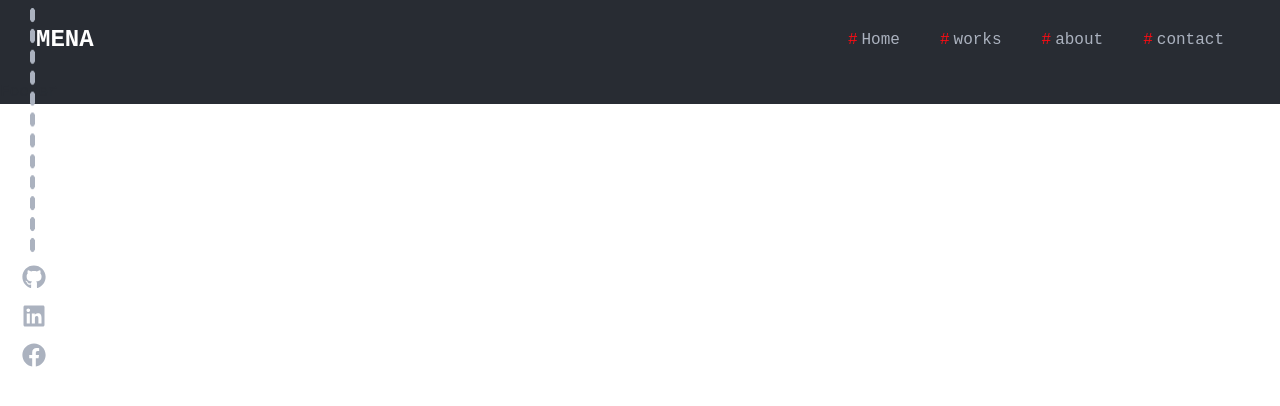
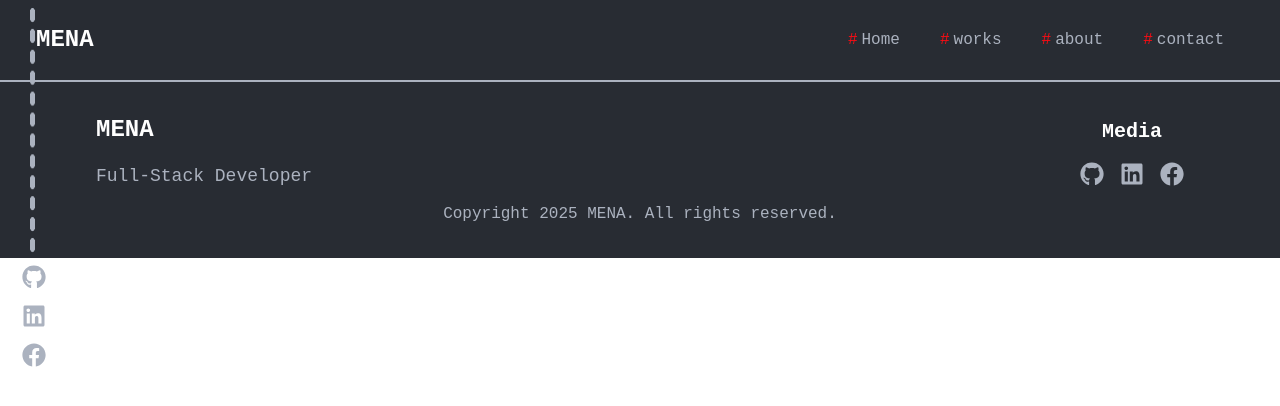
Before and after one commit to menaehab/my-portfolio, a React (Create React App) app: page /project in a window 1280 px wide. Shown: the top 406 px of the page. Built offline with nearby package versions, Linux system fonts and the light colour scheme.

Commit message:
Setup footer section

```diff
--- a/src/components/Footer.js
+++ b/src/components/Footer.js
@@ -1,7 +1,50 @@
 import React from "react";
+import { FaFacebook, FaGithub, FaLinkedin } from "react-icons/fa";
 
 function Footer() {
-  return <div className="text-dark">Footer</div>;
+  return (
+    <div className="border-t-2 border-secondary">
+      <div className="container mx-auto px-10 md:px-24 py-8">
+        <div className="flex justify-between items-center">
+          <div className="">
+            <h3 className="text-2xl text-white font-bold mb-4">MENA</h3>
+            <p className="text-secondary text-lg">Full-Stack Developer</p>
+          </div>
+          <div className="">
+            <h3 className="text-white font-bold text-center mb-4 text-xl">
+              Media
+            </h3>
+            <div className="text-secondary flex justify-center gap-4 text-2xl ">
+              <a
+                href="https://github.com/menaehab"
+                target="_blank"
+                rel="noopener noreferrer"
+              >
+                <FaGithub />
+              </a>
+              <a
+                href="https://www.linkedin.com/in/mena-ehab-262a4b290/"
+                target="_blank"
+                rel="noopener noreferrer"
+              >
+                <FaLinkedin />
+              </a>
+              <a
+                href="https://www.facebook.com/mena.ehab.9026/"
+                target="_blank"
+                rel="noopener noreferrer"
+              >
+                <FaFacebook />
+              </a>
+            </div>
+          </div>
+        </div>
+        <div className="text-center mt-3 text-secondary">
+          Copyright 2025 MENA. All rights reserved.
+        </div>
+      </div>
+    </div>
+  );
 }
 
 export default Footer;
--- a/src/components/Navbar.js
+++ b/src/components/Navbar.js
@@ -1,6 +1,7 @@
 import React, { useState } from "react";
 import { AiOutlineClose, AiOutlineMenu } from "react-icons/ai";
 import { FaGithub, FaLinkedin, FaFacebook } from "react-icons/fa";
+import { Link } from "react-router-dom";
 
 const Navbar = () => {
   // State to manage the navbar's visibility
@@ -12,10 +13,10 @@ const Navbar = () => {
   };
 
   const navItems = [
-    { id: 1, text: "Home" },
-    { id: 2, text: "works" },
-    { id: 3, text: "about" },
-    { id: 4, text: "contact" }
+    { id: 1, text: "Home", link: "/" },
+    { id: 2, text: "works", link: "/project" },
+    { id: 3, text: "about", link: "/about" },
+    { id: 4, text: "contact", link: "/contact" }
   ];
 
   return (
@@ -25,6 +26,7 @@ const Navbar = () => {
       {/* Desktop Navigation */}
       <ul className="hidden md:flex">
         {navItems.map((item) => (
+          <Link to={item.link}>
             <li
               key={item.id}
               className="p-4 text-secondary m-1 cursor-pointer duration-300 hover:text-white"
@@ -32,6 +34,7 @@ const Navbar = () => {
               <span className="text-primary mr-1">#</span>
               {item.text}
             </li>
+          </Link>
         ))}
       </ul>
 
@@ -51,6 +54,7 @@ const Navbar = () => {
         <h1 className="w-full text-3xl font-bold text-primary m-4">MENA</h1>
         {/* Mobile Navigation Items */}
         {navItems.map((item) => (
+          <Link to={item.link}>
             <li
               key={item.id}
               className="p-4 text-secondary duration-300 hover:text-white cursor-pointer"
@@ -58,6 +62,7 @@ const Navbar = () => {
               <span className="text-primary mr-1">#</span>
               {item.text}
             </li>
+          </Link>
         ))}
         <div className="text-secondary flex justify-center gap-4 text-2xl absolute bottom-8 left-0 w-full">
           <a
--- a/src/components/pages/home/About.js
+++ b/src/components/pages/home/About.js
@@ -78,8 +78,8 @@ function About() {
           </p>
           <div className="border border-primary w-16 h-28 absolute hidden  red-sqaure top-[220%] left-[-10px]  min1650:block"></div>
           <Link
-            to="/"
-            className="inline-flex items-center px-3 py-2 text-xl curosr font-medium text-center text-white border-2 border-primary hover:bg-primary transition duration-300 ease-in-out"
+            to="/about"
+            className="inline-flex items-center px-3 py-2 text-xl font-medium text-white border-2 border-primary hover:bg-primary transition duration-300 ease-in-out cursor-pointer"
           >
             Read More
             <svg
--- a/src/components/pages/home/Contact.js
+++ b/src/components/pages/home/Contact.js
@@ -5,7 +5,7 @@ import { CircleGrid } from "react-awesome-shapes/dist/shapes/circlegrid";
 
 function Contact() {
   return (
-    <div className="container mx-auto px-4 mb-20 relative">
+    <div className="container mx-auto px-4 mb-56 relative">
       <div className="projects-title mb-20">
         <h1 className="text-white text-4xl flex items-center">
           <span className="text-primary">#</span>Contact
--- a/src/components/pages/home/Projects.js
+++ b/src/components/pages/home/Projects.js
@@ -100,7 +100,10 @@ function Projects() {
         zIndex={2}
       />
       <div className="flex justify-center">
-        <Link className="text-white px-6 py-3 border border-primary hover:bg-primary transition duration-300 ease-in-out">
+        <Link
+          to="/project"
+          className="text-white px-6 py-3 border border-primary hover:bg-primary transition duration-300 ease-in-out"
+        >
           View All
         </Link>
       </div>
```
Lines whose indentation alone changed are shown as unchanged.
